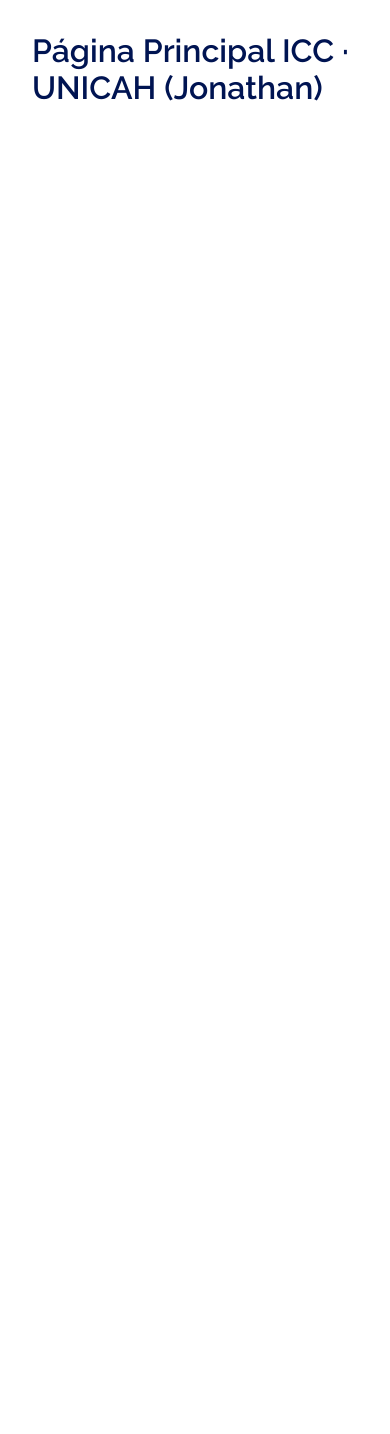
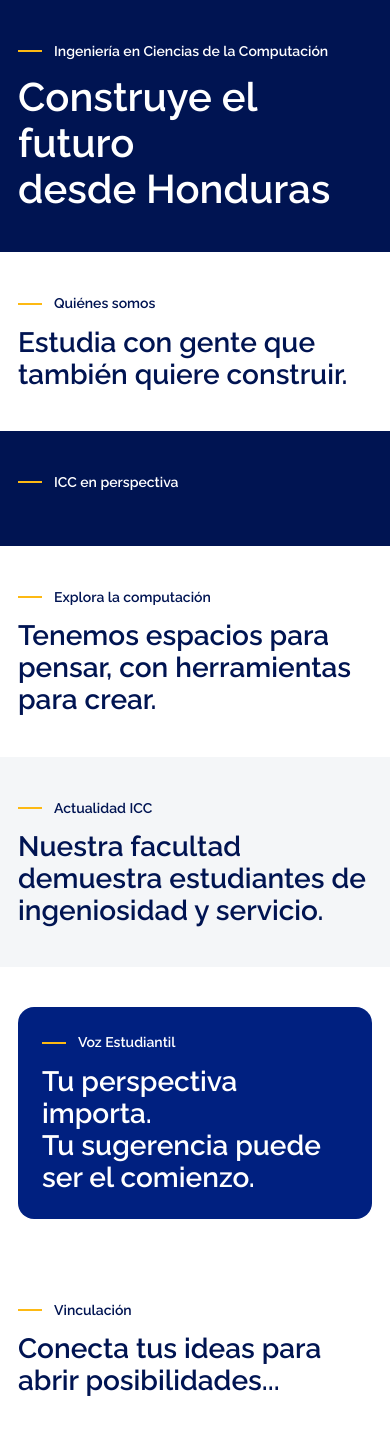
Before and after one commit to Johancito19/ICCWebpage, a Next.js app in the folder icc_webpage/: page / in a window 390 px wide. Shown: the top 1434 px of the page. Before the commit the page ends 844 px from the top, so only its background shows below. Built offline with nearby package versions, Linux system fonts and the light colour scheme.

Commit message:
Estructura de la página y estilos base del home

```diff
--- a/icc_webpage/src/app/(publico)/page.tsx
+++ b/icc_webpage/src/app/(publico)/page.tsx
@@ -1,4 +1,73 @@
 import "@/styles/publico.css";
+
 export default function HomePublico() {
-  return <main style={{ padding: "2rem" }}><h1>Página Principal ICC · UNICAH (Jonathan)</h1></main>;
+  return (
+    <main className="pub-home">
+      <section className="pub-section pub-section--dark" aria-labelledby="inicio">
+        <div className="pub-container">
+          <p className="pub-eyebrow">Ingeniería en Ciencias de la Computación</p>
+          <h1 className="pub-title" id="inicio">
+            Construye el futuro
+            <br />
+            desde Honduras
+          </h1>
+        </div>
+      </section>
+
+      <div id="accesos" />
+
+      <section className="pub-section" aria-labelledby="nosotros">
+        <div className="pub-container">
+          <p className="pub-eyebrow">Quiénes somos</p>
+          <h2 className="pub-section-title" id="nosotros">
+            Estudia con gente que también quiere construir.
+          </h2>
+        </div>
+      </section>
+
+      <section className="pub-section pub-section--dark" aria-labelledby="cifras">
+        <div className="pub-container">
+          <h2 className="pub-eyebrow" id="cifras">ICC en perspectiva</h2>
+        </div>
+      </section>
+
+      <section className="pub-section" aria-labelledby="areas">
+        <div className="pub-container">
+          <p className="pub-eyebrow">Explora la computación</p>
+          <h2 className="pub-section-title" id="areas">
+            Tenemos espacios para pensar, con herramientas para crear.
+          </h2>
+        </div>
+      </section>
+
+      <section className="pub-section pub-section--surface" aria-labelledby="actualidad">
+        <div className="pub-container">
+          <p className="pub-eyebrow">Actualidad ICC</p>
+          <h2 className="pub-section-title" id="actualidad">
+            Nuestra facultad demuestra estudiantes de ingeniosidad y servicio.
+          </h2>
+        </div>
+      </section>
+
+      <div className="pub-container pub-section">
+        <section className="pub-voice" aria-labelledby="voz-estudiantil">
+          <p className="pub-eyebrow">Voz Estudiantil</p>
+          <h2 className="pub-section-title" id="voz-estudiantil">
+            Tu perspectiva importa.
+            <br />
+            Tu sugerencia puede ser el comienzo.
+          </h2>
+        </section>
+      </div>
+
+      <section className="pub-section" aria-labelledby="vinculacion">
+        <div className="pub-container">
+          <p className="pub-eyebrow">Vinculación</p>
+          <h2 className="pub-section-title" id="vinculacion">
+            Conecta tus ideas para abrir posibilidades...
+          </h2>
+        </div>
+      </section>
+    </main>
+  );
 }
--- a/icc_webpage/src/styles/publico.css
+++ b/icc_webpage/src/styles/publico.css
@@ -1 +1,71 @@
-/* Estilos Página Principal (Jonathan) - Prefijo: .pub- */
+.pub-home {
+  --pub-container-width: 75rem;
+  --pub-gutter: clamp(1.125rem, 4vw, 3rem);
+  --pub-section-spacing: clamp(2.5rem, 5.55vw, 5rem);
+  --pub-heading-color: var(--color-primary-dark);
+
+  line-height: 1.6;
+}
+
+.pub-container {
+  width: min(100% - 2 * var(--pub-gutter), var(--pub-container-width));
+  margin-inline: auto;
+}
+
+.pub-section {
+  padding-block: var(--pub-section-spacing);
+}
+
+.pub-section--surface {
+  background-color: var(--color-surface);
+}
+
+.pub-section--dark,
+.pub-voice {
+  --pub-heading-color: var(--color-white);
+
+  color: var(--color-white);
+}
+
+.pub-section--dark {
+  background-color: var(--color-primary-dark);
+}
+
+.pub-voice {
+  padding: clamp(1.5rem, 5.55vw, 5rem);
+  border-radius: calc(2 * var(--radius-card));
+  background-color: var(--color-primary);
+}
+
+.pub-eyebrow {
+  display: flex;
+  align-items: center;
+  gap: 0.75rem;
+  margin-block-end: 0.75rem;
+  color: var(--pub-heading-color);
+  font-size: 0.875rem;
+  font-weight: 600;
+}
+
+.pub-eyebrow::before {
+  content: "";
+  flex: 0 0 1.5rem;
+  height: 2px;
+  background-color: var(--color-accent);
+}
+
+.pub-title,
+.pub-section-title {
+  color: var(--pub-heading-color);
+  line-height: 1.15;
+  overflow-wrap: break-word;
+}
+
+.pub-title {
+  font-size: clamp(2.5rem, 1.5rem + 4vw, 5rem);
+}
+
+.pub-section-title {
+  max-width: 42rem;
+  font-size: clamp(1.75rem, 2.5vw, 2.25rem);
+}
```
